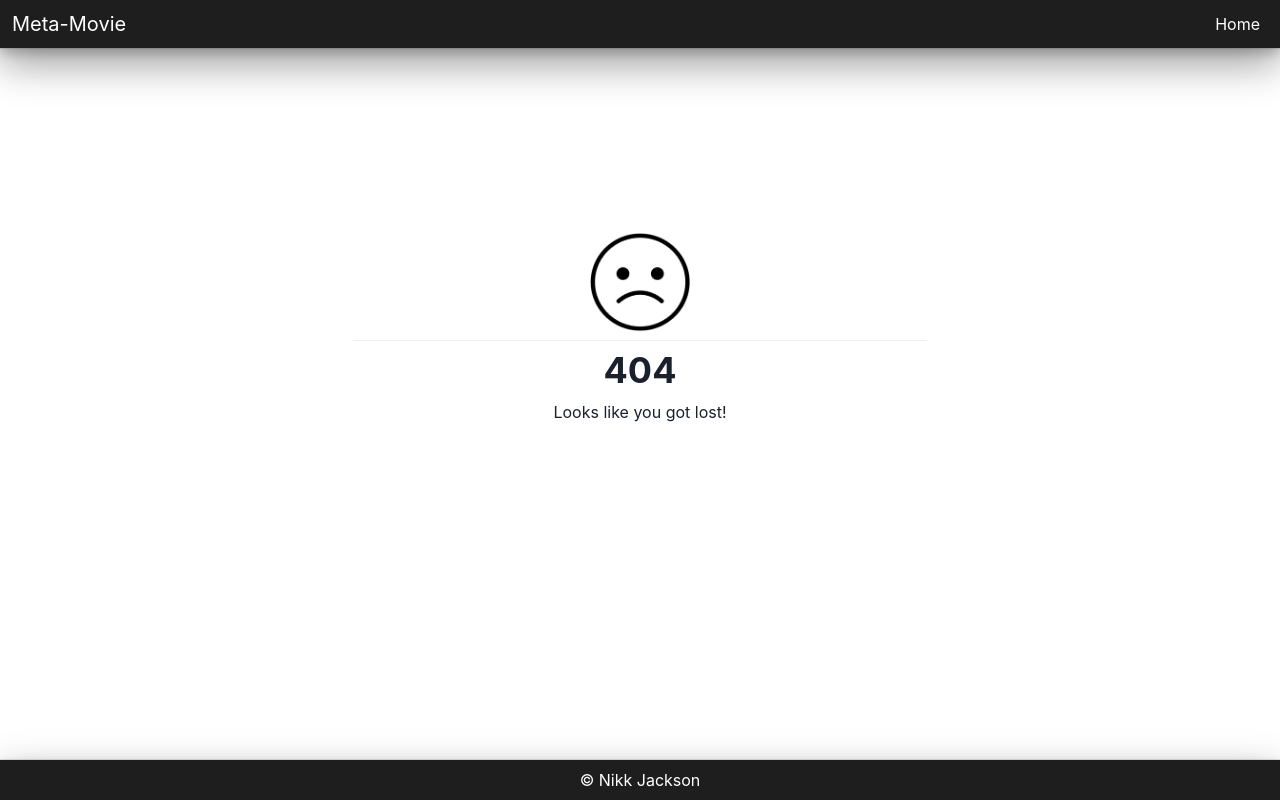
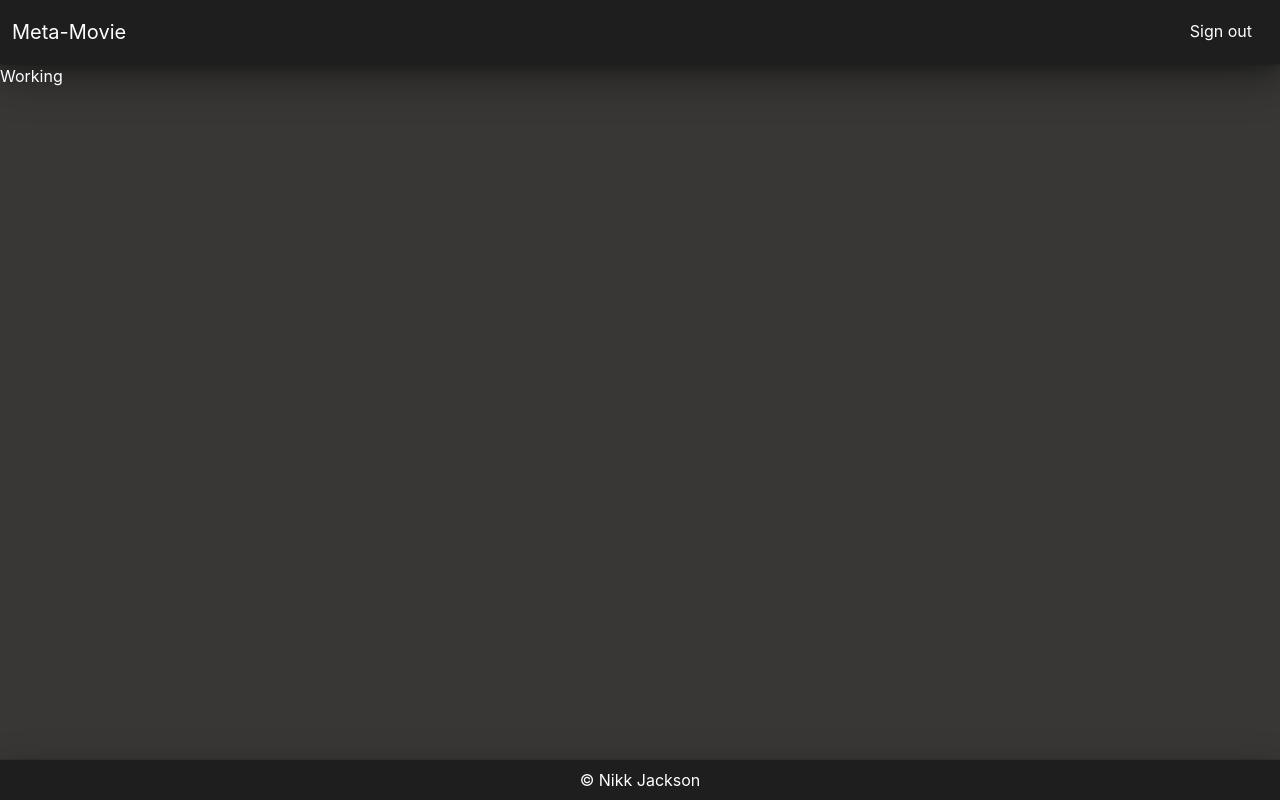
Before and after one commit to LaMoldy/meta-movie, a Next.js app: page /movies in a window 1280 px wide. Before the commit this address had no page. Built offline with nearby package versions, Linux system fonts and the light colour scheme.

Commit message:
feat: added movies page

```diff
--- a/pages/index.js
+++ b/pages/index.js
@@ -46,7 +46,7 @@ const Home = () => {
       bgColor="#383736"
     >
         { isUserLoggedIn &&
-          <Navbar path={router.asPath}>
+          <Navbar>
             <NavLink href="/movies" path={router.asPath}>
               <Text>Movies</Text>
             </NavLink>
@@ -54,7 +54,7 @@ const Home = () => {
           </Navbar>
         }
         { !isUserLoggedIn &&
-          <Navbar path={router.asPath}>
+          <Navbar>
             <NavLink href="/" path={router.asPath}>
               <Text>Home</Text>
             </NavLink>
--- a/pages/login.js
+++ b/pages/login.js
@@ -73,7 +73,7 @@ const Login = () => {
       m={0}
       bgColor="#383736"
     >
-      <Navbar path={router.asPath}>
+      <Navbar>
         <NavLink href="/" path={router.asPath}>
           <Text>Home</Text>
         </NavLink>
--- /dev/null
+++ b/pages/movies.js
@@ -0,0 +1,26 @@
+import { Container, Text } from "@chakra-ui/react"
+import { useRouter } from "next/router"
+import Navbar from "../components/navbar/navbar"
+import NavButton from "../components/navbar/navButton"
+
+const Movies = () => {
+  return (
+    <Container
+      position="fixed"
+      width="100%"
+      height="100vh"
+      maxW="100vw"
+      maxH="100%"
+      p={0}
+      m={0}
+      bgColor="#383736"
+    >
+      <Navbar>
+        <NavButton />
+      </Navbar>
+      <Text color={'white'}>Working</Text>
+    </Container>
+  )
+}
+
+export default Movies
--- a/pages/register.js
+++ b/pages/register.js
@@ -74,7 +74,7 @@ const Register = () => {
       m={0}
       bgColor="#383736"
     >
-      <Navbar path={router.asPath}>
+      <Navbar>
         <NavLink href="/" path={router.asPath}>
           <Text>Home</Text>
         </NavLink>
```
